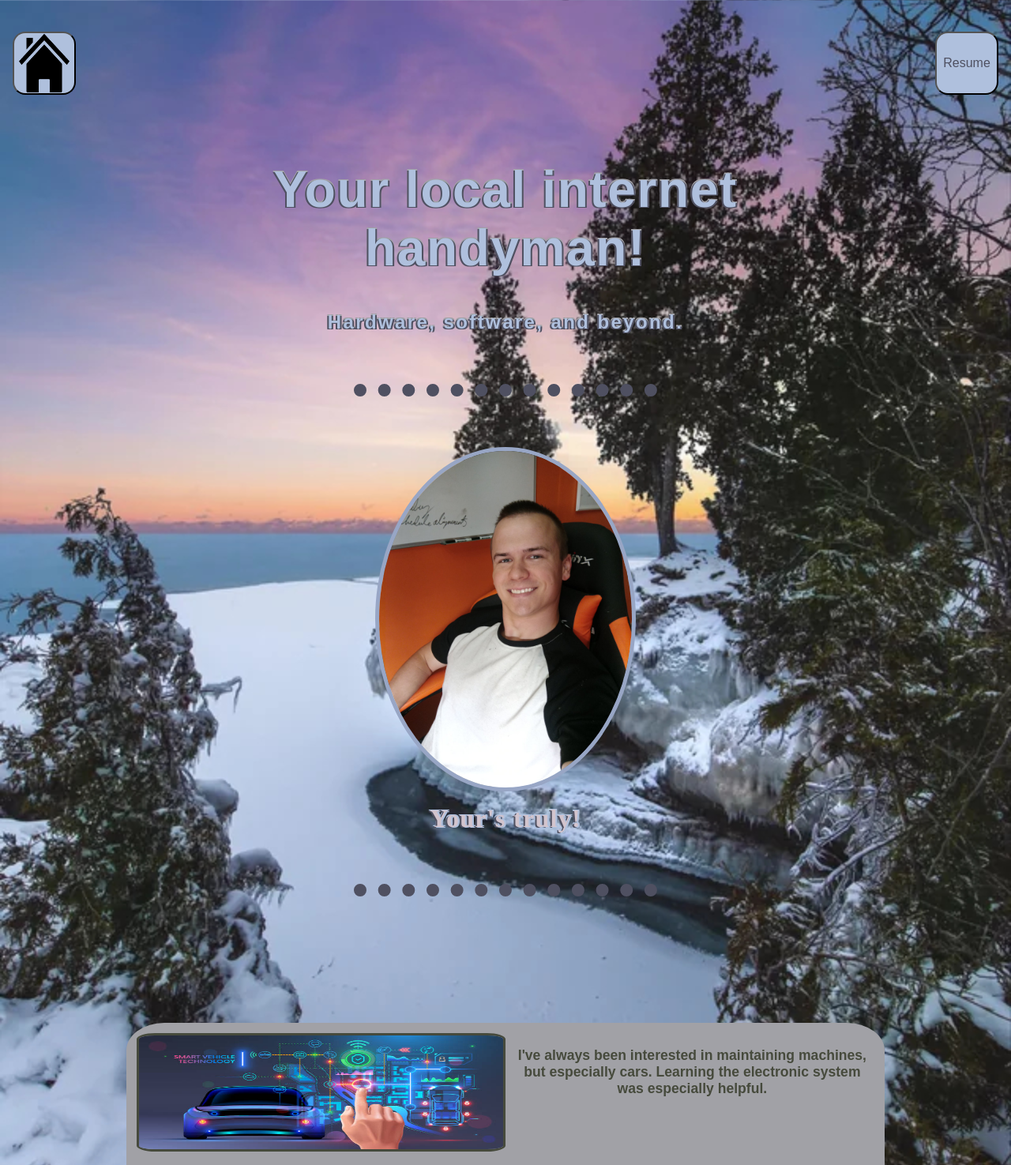
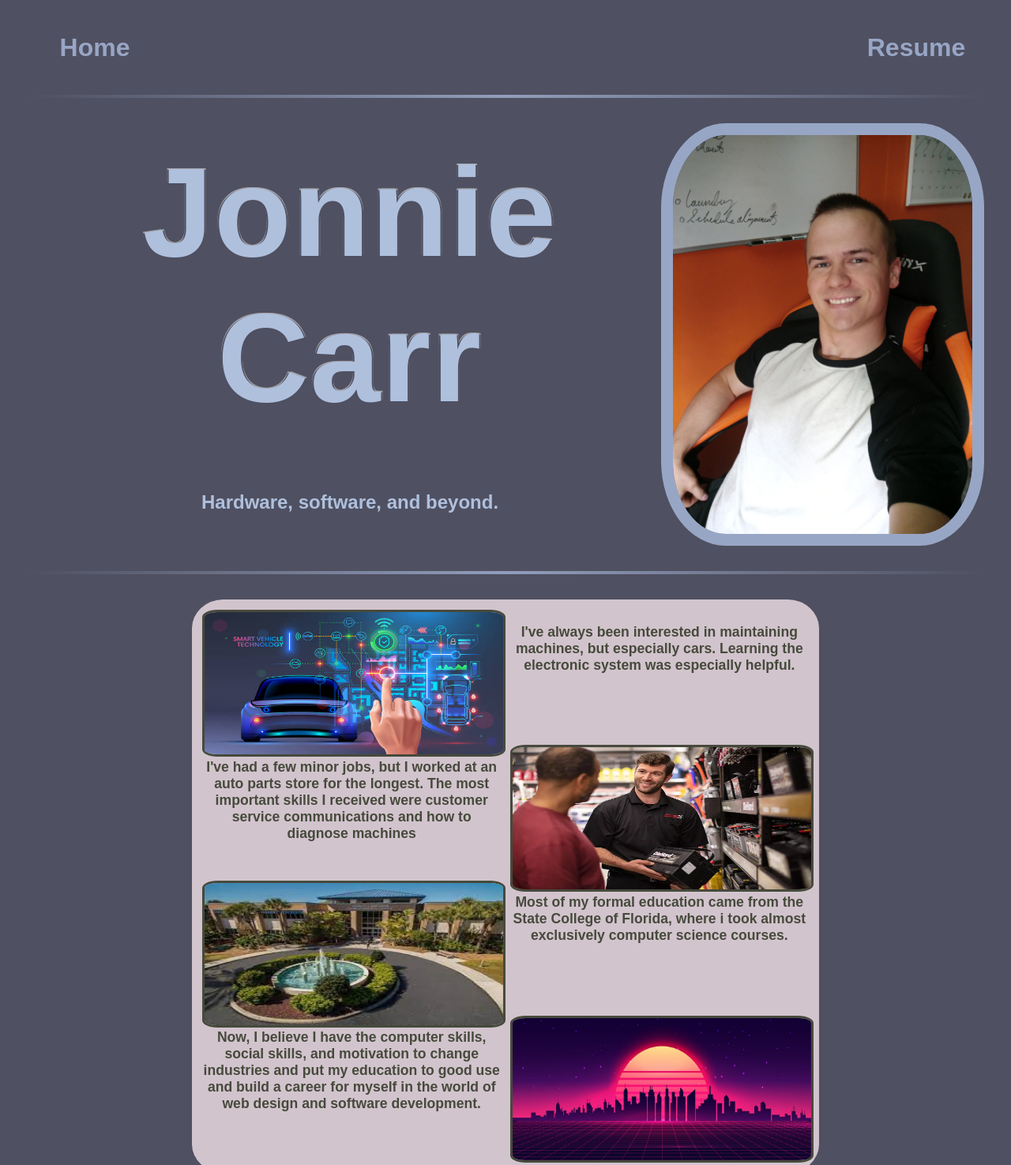
Before and after one commit to thedarkria/Portfolio, a plain HTML site: page index.html in a window 1280 px wide. Shown: the top 1475 px of the page at 79% size. Drawn offline with Linux system fonts and the light colour scheme.

Commit message:
Restyling and restructuring layout

```diff
--- a/index.html
+++ b/index.html
@@ -10,23 +10,27 @@
 <body>
     <div class="header">
         <a href="index.html">
-            <button class="home">
-             <img src="images/home.png" alt="house icon">
-            </button>
+            <button class="home">Home</button>
         </a>
         <a href="resume.html">
             <button class="resume">Resume</button>
         </a>
     </div>
+    <hr>
     <div class="intro-heading">
-        <h1>Your local internet handyman!</h1>
-        <h2>Hardware, software, and beyond.</h2>
+        <div class="intro-box upper-left">
+            <h1>Jonnie</h1>
+            <h1>Carr</h1>
+        </div>
+        <div class="intro-box upper-right">
+            <div class="personal-picture">
+                <img src="images/Self.jpg">
+            </div>
+        </div>
+        <div class="intro-box lower-left">
+            <h2>Hardware, software, and beyond.</h2>
+        </div>
     </div>
-    <hr>
-    <div class="personal-picture">
-        <img src="images/Self.jpg">
-    </div>
-    <h3>Your's truly!</h3>
     <hr>
     <div class="midsection">
         <div class="midsection-item">
--- a/styles.css
+++ b/styles.css
@@ -1,8 +1,6 @@
 body {
-    background-image: url("images/michigan.jpg");
-    background-repeat: no-repeat;
-    background-attachment: fixed;
-    background-size: cover;
+    text-align: center;
+    background-color: #4F5061;
     padding: 0%;
     margin: 0%;
 }
@@ -15,71 +13,11 @@ p {
 }
 
 h1 {
-    font-size: 4rem;
+    font-size: 6rem;
     letter-spacing: 0.1rem;
     font-weight: 600;
-}
-
-h2 {
-    letter-spacing: 0.15rem;
-}
-
-h3 {
-    font-size: 2rem;
-    display: block;
-    margin: 1rem;
-    text-align: center;
-    color: #D2C4CD;
-    letter-spacing: 0.08rem;
-    text-shadow:
-    2px 1px 0 #AFC0DD,
-    -2px 1px 0  #4F5061,
-    -2px -1px 0 #AFC0DD,
-    2px -1px 0 #AFC0DD;
-
-}
-
-.header {
-    display: flex;
-    flex-direction: row;
-    height: 20vh;
-    width: 100%;
-    justify-content: space-between;
-    align-items: center;
-}
-
-.header button {
-    background-color: #AFC0DD;
-    height: 5rem;
-    width: 5rem;
-    border-style: outset;
-    border-radius: 20%;
-    margin-left: 1rem;
-}
-
-.resume {
-    margin-right: 1rem;
-    font-family: Arial, Helvetica, sans-serif;
-    font-size: 1rem;
-    text-align: center;
-    justify-content: center;
-    color: #4F5061;
-}
-
-img {
     margin: auto;
-    width: 100%;
-    height: 100%;
-}
-
-
-.intro-heading {
-    display: block;
-    margin: auto;
-    text-align: center;
     color:#AFC0DD;
-    width: 70%;
-    font-family: Arial, Helvetica, sans-serif;
     text-shadow:
     2px 1px 0 #4F5061,
     -2px 1px 0 #4F5061,
@@ -87,28 +25,92 @@ img {
     2px -1px 0 #A1A1A6;
 }
 
+
+h3 {
+    font-size: 3rem;
+    margin-top: 4rem;
+    text-align: center;
+    color: #98A6C5;
+
+}
+
+.header {
+    display: flex;
+    flex-direction: row;
+    height: 15vh;
+    width: 100%;
+    justify-content: space-between;
+    max-width: 95%;
+    align-items: center;
+    margin: auto;
+    margin-bottom: -2rem;
+}
+
+.header button {
+    height: 4rem;
+    width: 9rem;
+    border-style: none;
+    border-radius: 20%;
+    margin-left: 1rem;
+    margin-right: 1rem;
+    font-size: 2rem;
+    font-family: Arial, Helvetica, sans-serif;
+    background-color: #4F5061;
+    text-align: center;
+    font-weight: 600;
+    color: #98A6C5;
+}
+.header button:hover {
+    background-color: #98A6C5;
+    text-decoration: underline;
+    color: #4F5061;
+    border-style: inset;
+}
+
+.intro-heading {
+    display: grid;
+    grid-template-columns: 2fr 1fr;
+    grid-gap: 15px;
+    color:#AFC0DD;
+    width: 90%;
+    margin: auto;
+    font-family: Arial, Helvetica, sans-serif;
+    justify-content: center;
+}
+
+.intro-box {
+    margin: auto;
+    justify-content: center;
+    align-items: center;
+}
+
+.upper-left {
+    grid-column: 1;
+    grid-row: 1;
+}
+
+.upper-right {
+    grid-column: 2;
+    grid-row: 1 / 3;
+}
+
 hr {
-    border-style: none;
-    border-top: dotted #4F5061;
-    margin-bottom: 4rem;
-    margin-top: 4rem;
-    margin-left: 35%;
-    margin-right: 35%;
-    width: 30%;
-    border-width: 1rem;
+    border: 0;
+    height: 4px;
+    width: 95%;
+    background-image: linear-gradient(to right, rgba(0, 0, 0, 0), rgba(152, 166, 197, 0.90), rgba(0, 0, 0, 0));
+    margin: 2rem
 }
 
 .personal-picture > img {
     display: block;
     margin: auto;
-    margin-top: 3rem;
-    width: 16rem;
+    width: 100%;
+    object-fit: fill;
     border-style: solid;
     border-color: #98A6C5;
-    border-width: 5px;
-    object-fit: fill;
+    border-width: 15px;
     border-radius: 20%;
-    object-fit: contain;
 }
 
 .midsection {
@@ -116,8 +118,9 @@ hr {
     border-radius: 5%;
     gap: 0.5rem;
     background-color: #D2C4CD;
-    margin: 1rem;
     padding: 0.5rem;
+    margin: auto;
+    width: 80%;
     grid-template-columns: repeat(2,1fr);
     grid-template-rows: repeat(4, 10rem);
 }
@@ -126,9 +129,8 @@ hr {
     height: 10rem;
     width: auto;
     text-align: center;
-    align-items: center;
-    justify-content: center;
 }
+
 .midsection-item > img {
     border-color:#464A3C;
     border-style: solid;
@@ -139,17 +141,42 @@ hr {
 
 .resume-container {
     display: block;
+    padding-top: 5%;
     margin: auto;
-    background-color:#D2C4CD;
+    background-color:#AFC0DD;
     height: 20rem;
     width: 90%;
     border-radius: 20%;
 }
 
+.title-container {
+    margin-top: 30px;
+    margin-left: 30px;
+    margin-bottom: 30px;
+    width: 80%;
+    height: 60px;
+}
+
+
+.title-container > h3 {
+    margin-top: 0rem;
+    }
 
 
 
-@media screen and (max-width: 400px) {
+
+@media screen and (max-width: 600px) {
+
+    .intro-heading {
+    display: flex;
+    flex-direction: column;
+    margin: auto;
+    text-align: center;
+    color:#AFC0DD;
+    width: 70%;
+    font-family: Arial, Helvetica, sans-serif;
+    }
+
     p {
         font-size: 0.7rem;
         font-weight: 600;
@@ -158,6 +185,7 @@ hr {
     }
 
     .midsection-item {
+        display: block;
         border-radius: 8%;
         height: 9rem;
         width: auto;
@@ -168,21 +196,20 @@ hr {
 
     .header button {
         height: 4rem;
-        width: 4rem;
+        width: 8rem;
         font-size: 0.8rem;
     }
 
     h1 {
-        font-size: 2rem;
+        font-size: 5rem;
+    }
+
+    .header button {
+        font-size: 1.3rem;
     }
 }
 
 @media screen and (min-width: 1000px){
-    .personal-picture > img {
-        border-radius: 50%;
-        width: 20rem;
-    }
-
     p {
         font-size: 1.1rem;
         font-weight: 600;
@@ -190,27 +217,30 @@ hr {
         font-family: Arial, Helvetica, sans-serif;
     }
 
+    h1{
+        font-size: 10rem;
+    }
+
     .midsection {
         display: grid;
         border-radius: 5%;
+        min-height: 700px;
         gap: 0.7rem;
-        background-color: #A1A1A6;
-        margin: 10rem;
+        max-width: 60%;
         padding: 0.8rem;
-        grid-template-columns: repeat(2,1fr);
+        grid-template-columns: repeat(2,);
         grid-template-rows: repeat(4, 10rem);
     }
 
     .midsection-item {
-        border-radius: 8%;
-        height: 9rem;
-        width: auto;
-        text-align: center;
-        align-items: center;
-        justify-content: center;
+        min-height: 180px;
+
     }
 
     .resume-container {
+        display: block;
+        justify-content: center;
+        align-items: center;
         width: 60%;
         border-radius: 20%
     }
```
Also changed, not shown: resume.html (+9 -21 lines).
